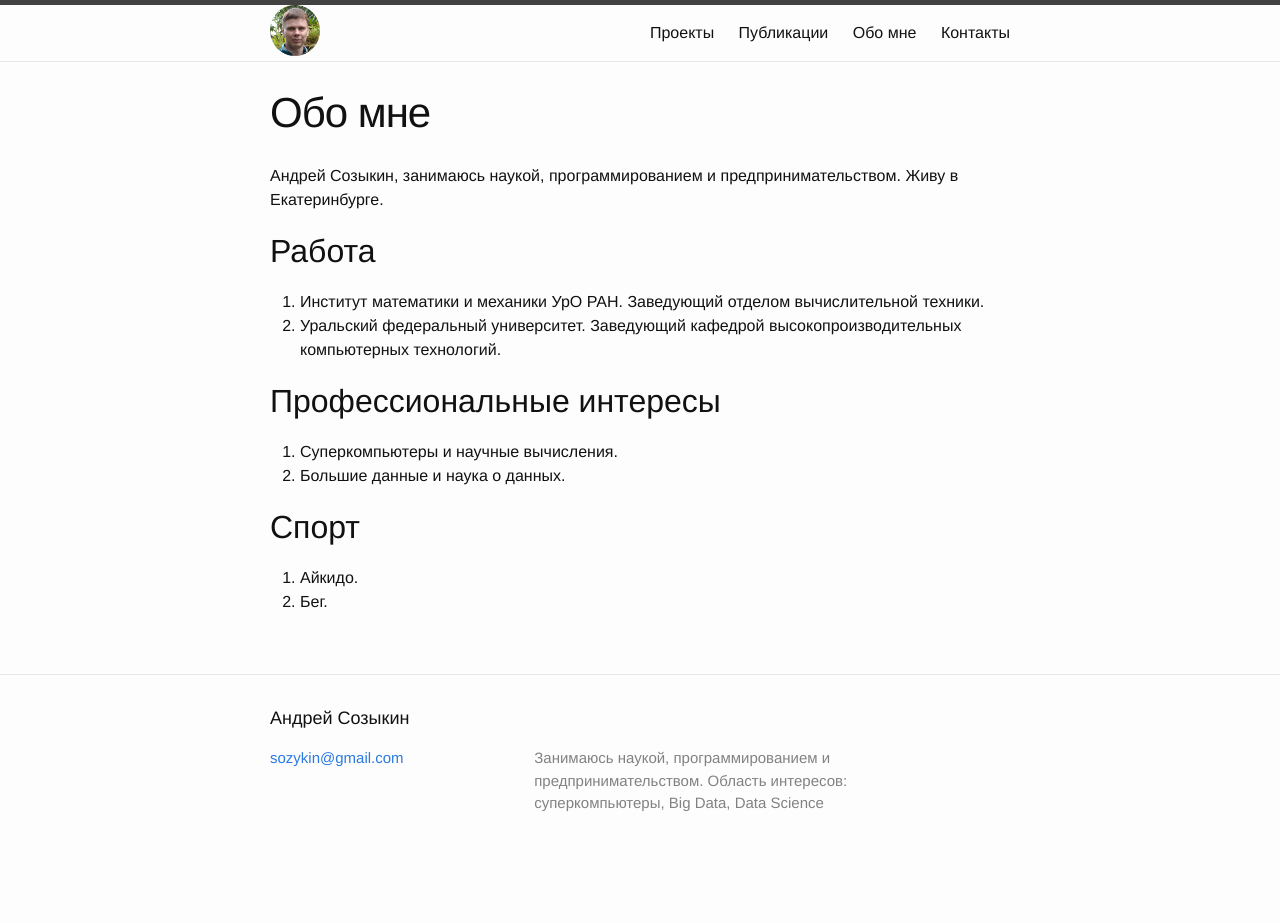
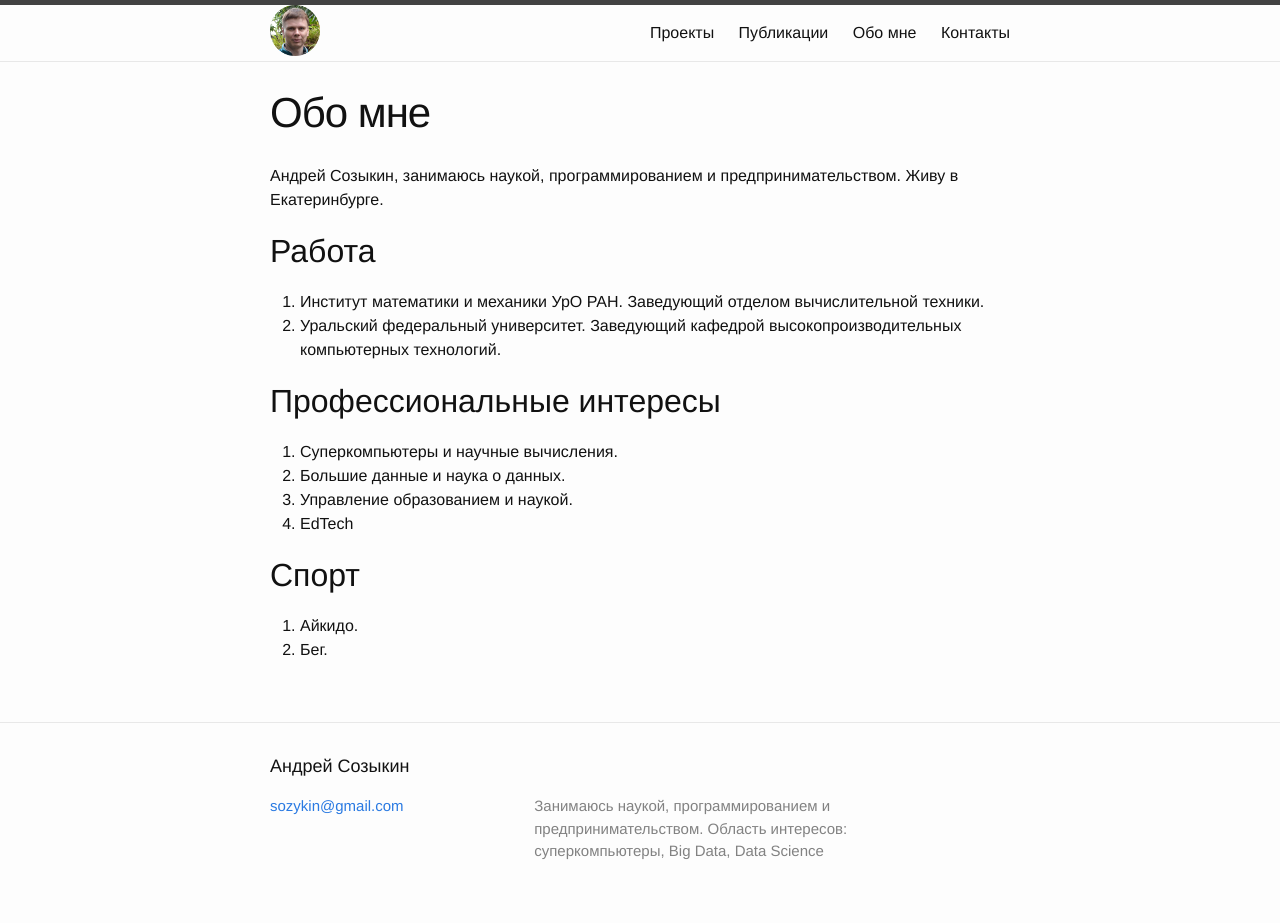
Before and after one commit to sozykin/asozykin.ru, a Jekyll site: the page built from _pages/about.md, in a window 1280 px wide. Built offline with Jekyll 4.4.1, drawn with Linux system fonts in a browser that asks for light colours; before the commit the page ends 900 px from its top, so only the background shows below that.

Commit message:
Update of professional interests

```diff
--- a/_pages/about.md
+++ b/_pages/about.md
@@ -15,6 +15,8 @@ permalink: /about/
 
 1. Суперкомпьютеры и научные вычисления.
 2. Большие данные и наука о данных.
+3. Управление образованием и наукой.
+4. EdTech
 
 ## Спорт
 
```
